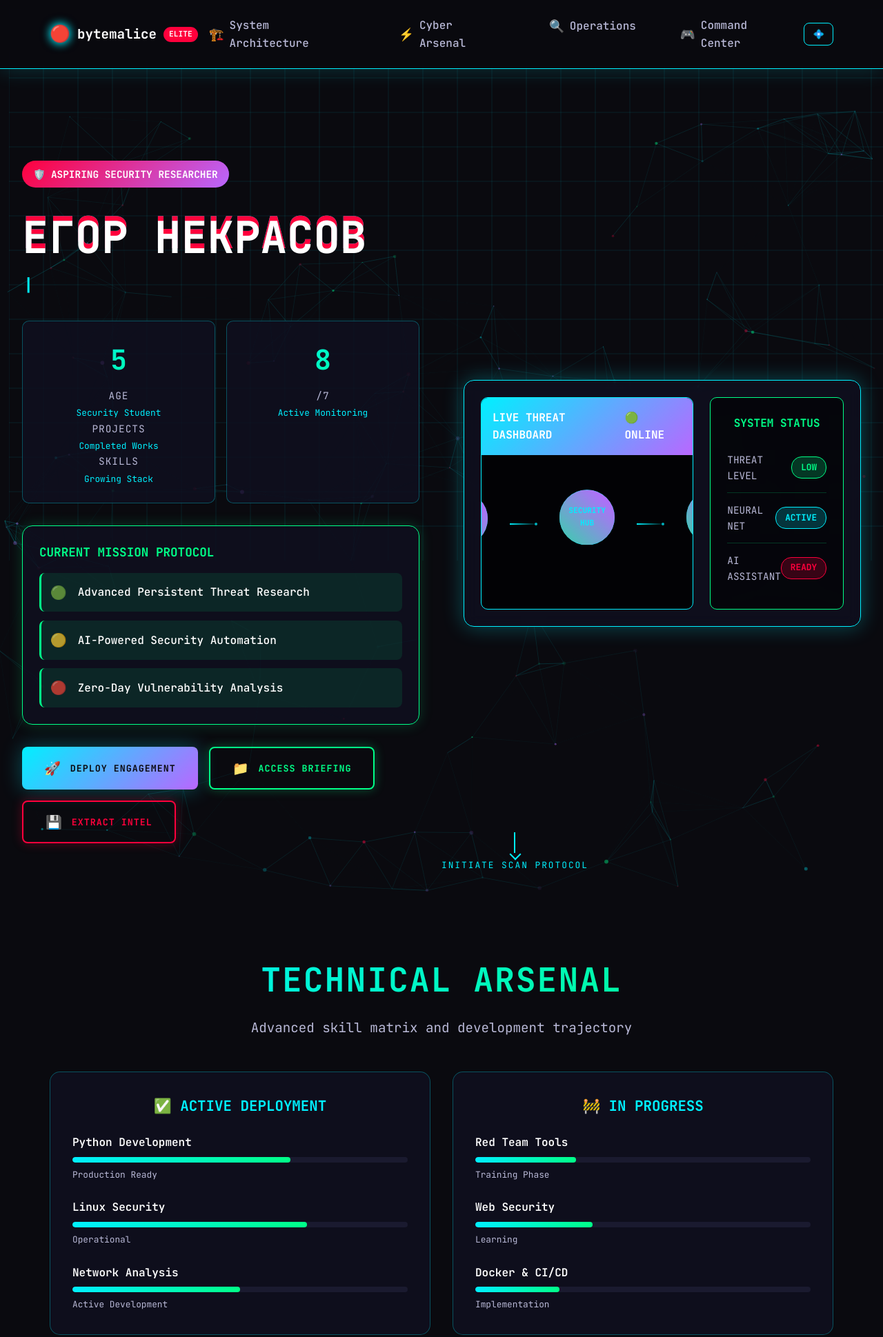
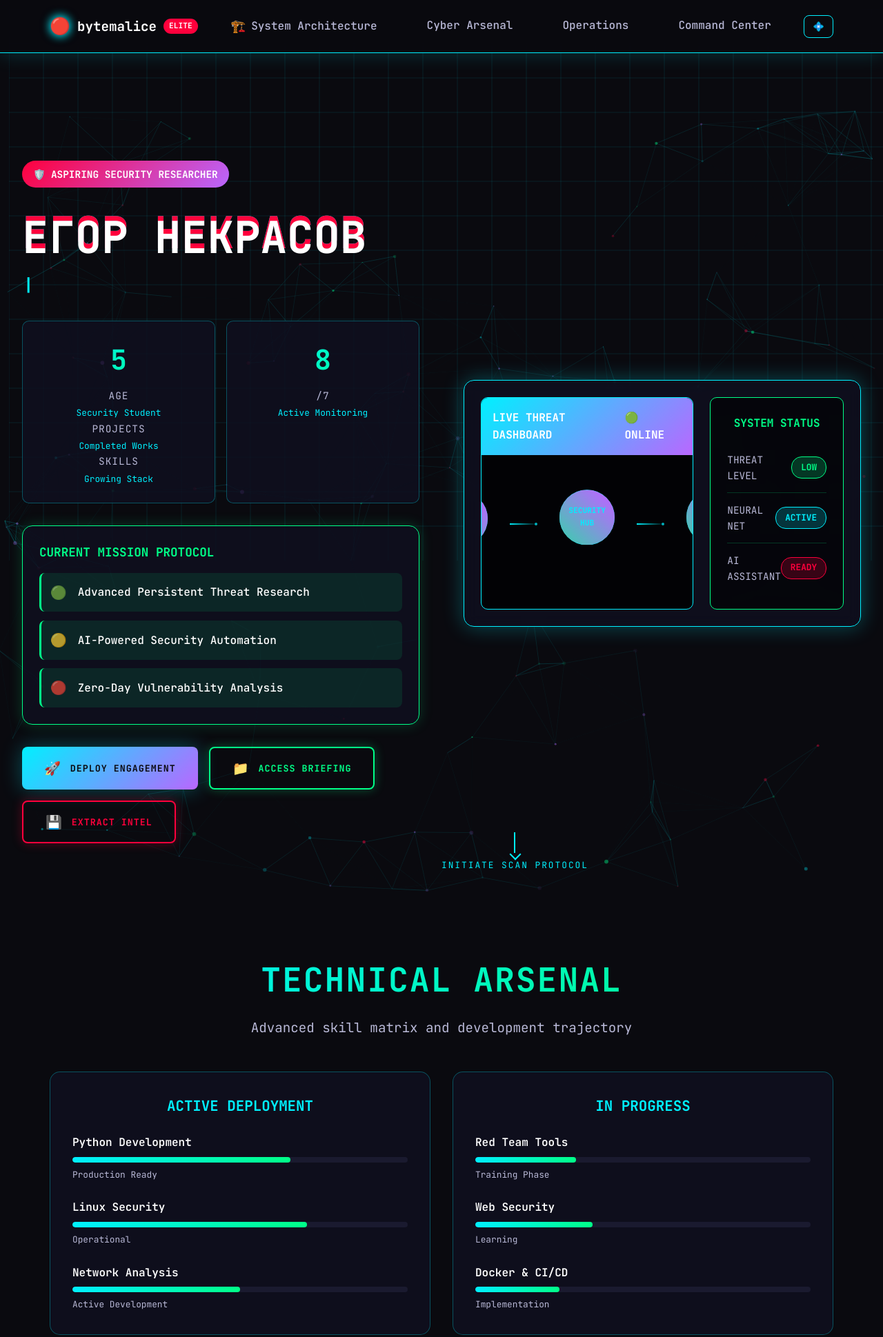
Before and after one commit to fortniteballs111/fortniteballs111.github.io, a website: page index.html in a window 1280 px wide. Shown: the top 1939 px of the page at 69% size. Drawn offline with nearby package versions, Linux system fonts and the light colour scheme.

Commit message:
Update index.html

```diff
--- a/index.html
+++ b/index.html
@@ -82,19 +82,19 @@
                 </li>
                 <li class="nav-item" role="none">
                     <a href="#skills" class="nav-link" data-text="Cyber Arsenal">
-                        <span class="nav-icon">⚡</span>
+                        <span class="nav-icon"></span>
                         Cyber Arsenal
                     </a>
                 </li>
                 <li class="nav-item" role="none">
                     <a href="#projects" class="nav-link" data-text="Operations">
-                        <span class="nav-icon">🔍</span>
+                        <span class="nav-icon"></span>
                         Operations
                     </a>
                 </li>
                 <li class="nav-item" role="none">
                     <a href="#contact" class="nav-link" data-text="Command Center">
-                        <span class="nav-icon">🎮</span>
+                        <span class="nav-icon"></span>
                         Command Center
                     </a>
                 </li>
@@ -102,7 +102,7 @@
 
             <div class="nav-actions">
                 <button class="theme-toggle" aria-label="Toggle cyber theme">
-                    <span class="theme-icon">💠</span>
+                    <span class="theme-icon"></span>
                 </button>
                 <button class="nav-toggle" aria-label="Toggle navigation">
                     <span class="hamburger">
@@ -251,7 +251,7 @@
 
             <div class="skills-grid">
                 <div class="skill-category">
-                    <h3 class="category-title">✅ ACTIVE DEPLOYMENT</h3>
+                    <h3 class="category-title">ACTIVE DEPLOYMENT</h3>
                     <div class="skill-items">
                         <div class="skill-item">
                             <span class="skill-name">Python Development</span>
@@ -278,7 +278,7 @@
                 </div>
 
                 <div class="skill-category">
-                    <h3 class="category-title">🚧 IN PROGRESS</h3>
+                    <h3 class="category-title">IN PROGRESS</h3>
                     <div class="skill-items">
                         <div class="skill-item">
                             <span class="skill-name">Red Team Tools</span>
@@ -393,7 +393,7 @@
                         </div>
                     </div>
                     <div class="contact-item">
-                        <span class="contact-icon">🎯</span>
+                        <span class="contact-icon"></span>
                         <div class="contact-details">
                             <strong>Mission Objective</strong>
                             <span>Junior Red Team by 18</span>
```
